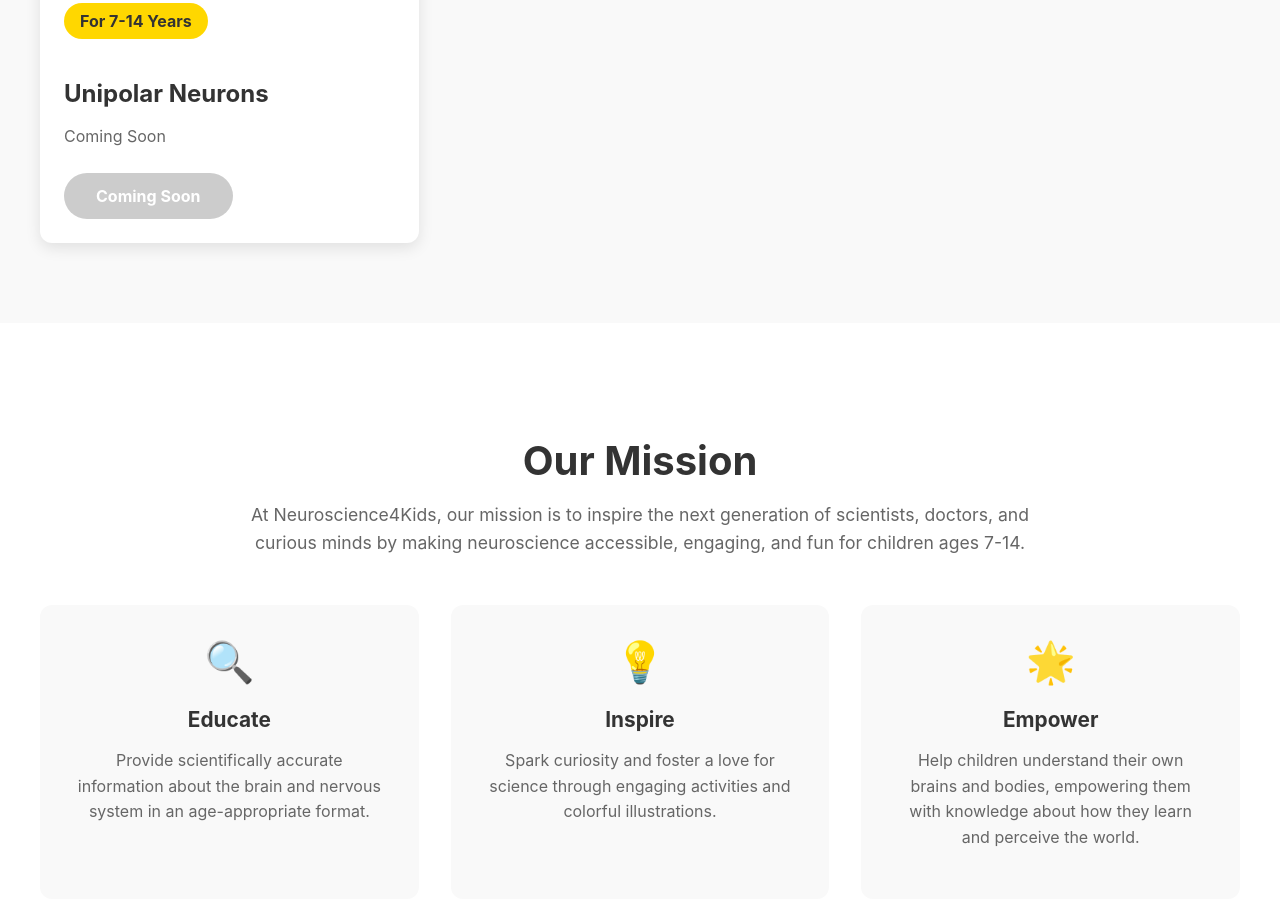
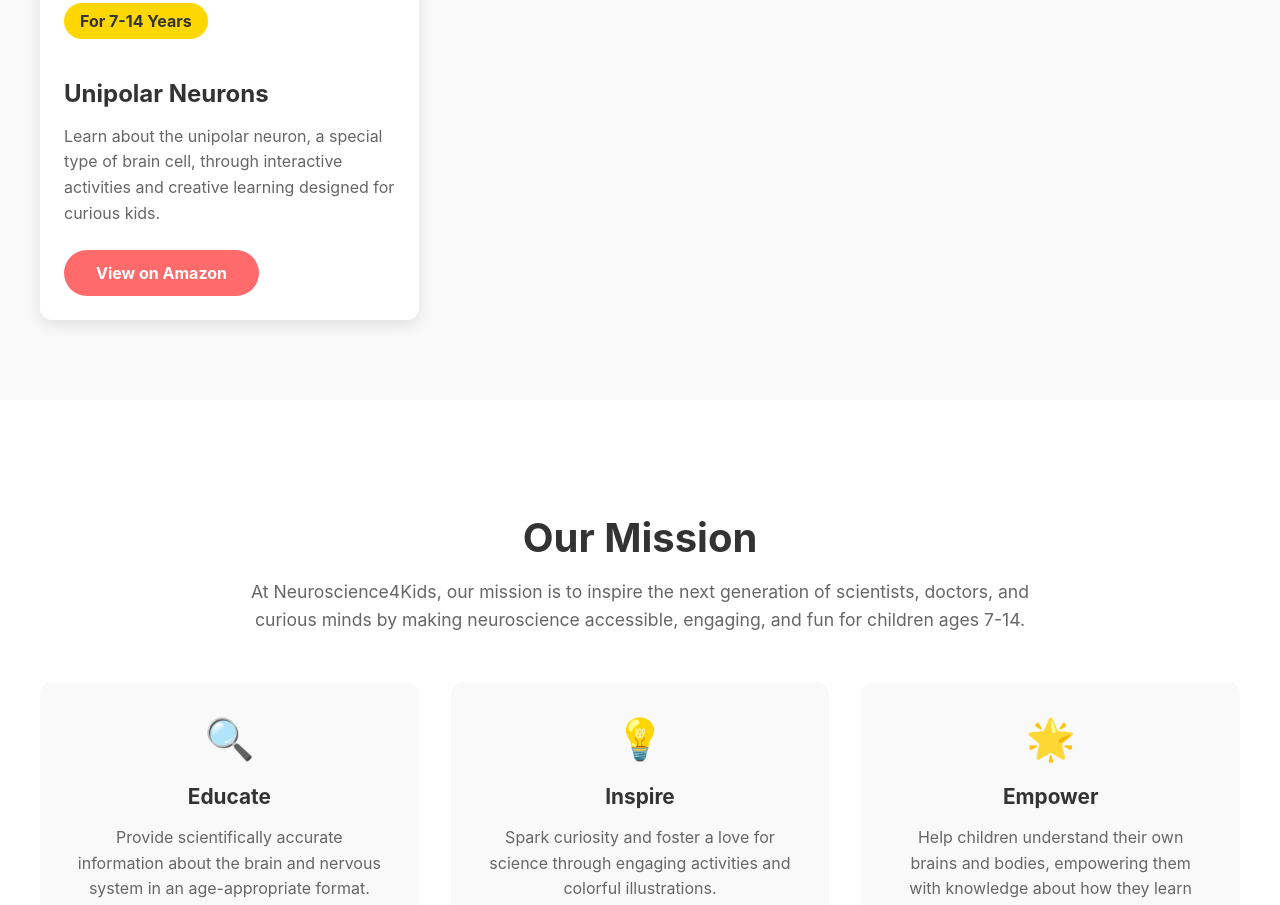
Before and after one commit to anazz-dev/neuro-kids, a React (Create React App) app: page / in a window 1280 px wide. Shown: the part 4020-4925 px from the top of the page. Built offline with nearby package versions, Linux system fonts and the light colour scheme.

Commit message:
Update Home adding unipolar links.js

```diff
--- a/src/pages/Home.js
+++ b/src/pages/Home.js
@@ -425,9 +425,9 @@ const Home = () => {
       id: 10,
       title: 'Unipolar Neurons',
       image: Unipolar,
-      link: '',
+      link: 'https://www.amazon.com/dp/B0GKPQYFL7',
       ageRange: 'For 7-14 Years',
-      description: 'Coming Soon'
+      description: 'Learn about the unipolar neuron, a special type of brain cell, through interactive activities and creative learning designed for curious kids.'
     },
   ];
 
```
